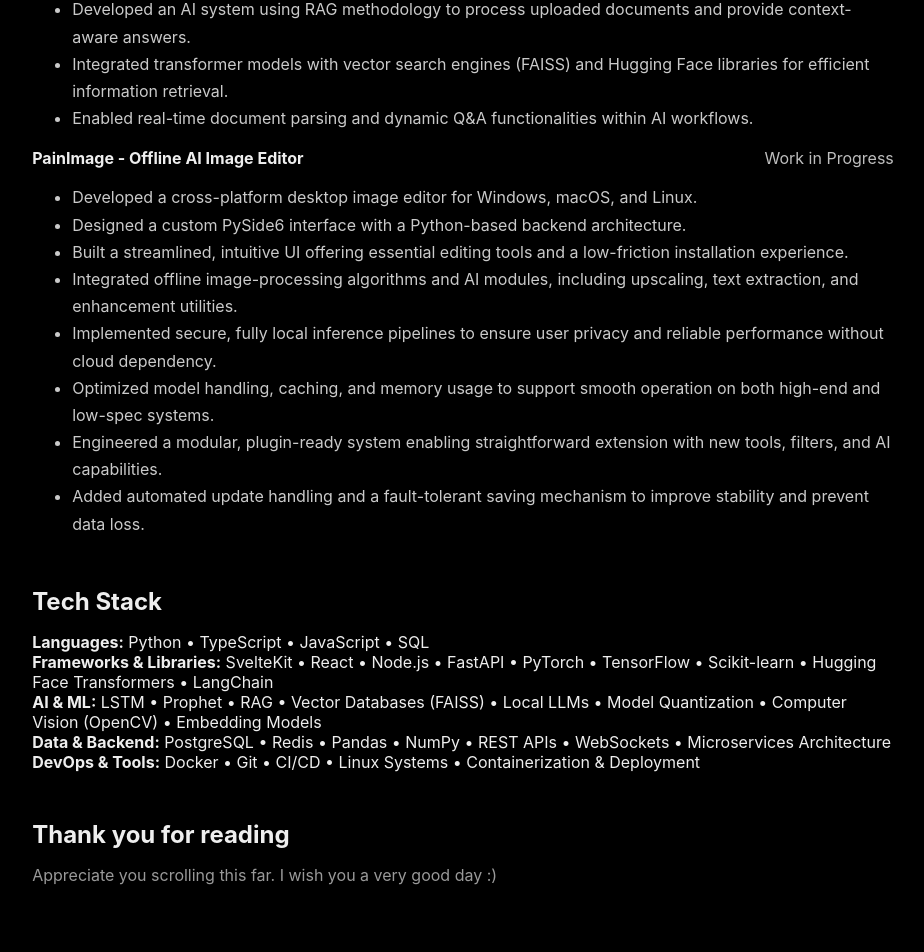
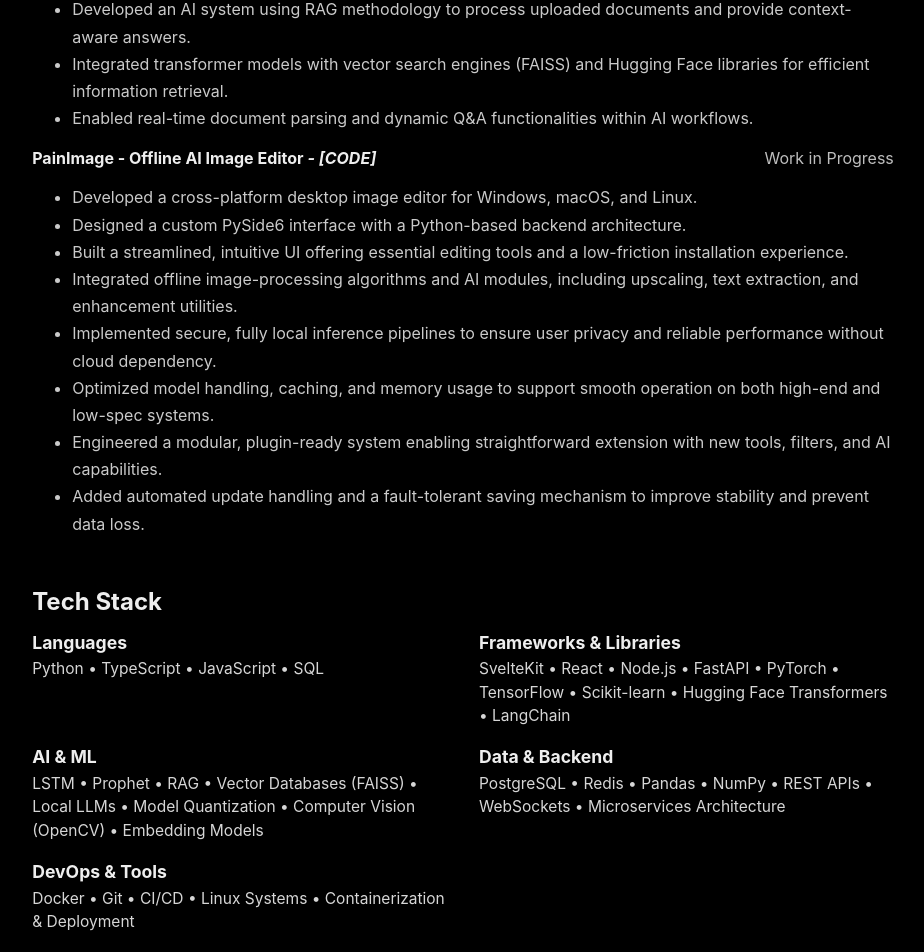
Before and after one commit to AsaeDawn/PortFolio, a SvelteKit app: page / in a window 1280 px wide. Shown: the part 970-1922 px from the top of the page, without its empty margins (177-1101 px from the left). Before the commit the page ends 1878 px from the top, so only its background shows below. Built offline with nearby package versions, Linux system fonts and the light colour scheme.

Commit message:
Tech Stack Updated + added hyperlinks

```diff
--- a/src/routes/+page.svelte
+++ b/src/routes/+page.svelte
@@ -108,7 +108,13 @@
   <h2>Projects</h2>
 
   <div class="exp-row">
-    <h4>Doc Inspec Software - RAG-based AI Application</h4>
+    <h4>
+    Doc Inspec Software - RAG-based AI Application
+    <a href="https://github.com/AsaeDawn/PainImage" target="_blank">
+      - [CODE]
+    </a>
+    </h4>
+
     <span class="date">2025</span>
   </div>
   <ul>
@@ -118,7 +124,12 @@
   </ul>
 
   <div class="exp-row">
-    <h4>PainImage - Offline AI Image Editor</h4>
+    <h4>
+    PainImage - Offline AI Image Editor
+    <a href="https://github.com/AsaeDawn/PainImage" target="_blank">
+      - [CODE]
+    </a>
+    </h4>
     <span class="date">Work in Progress</span>
 </div>
 <ul>
@@ -141,16 +152,37 @@
 <!-- TECH STACK -->
 <section class="section" transition:fade>
   <h2>Tech Stack</h2>
-  <p>
-  <strong>Languages:</strong> Python • TypeScript • JavaScript • SQL<br>
-  <strong>Frameworks & Libraries:</strong> SvelteKit • React • Node.js • FastAPI • PyTorch • TensorFlow • Scikit-learn • Hugging Face Transformers • LangChain<br>
-  <strong>AI & ML:</strong> LSTM • Prophet • RAG • Vector Databases (FAISS) • Local LLMs • Model Quantization • Computer Vision (OpenCV) • Embedding Models<br>
-  <strong>Data & Backend:</strong> PostgreSQL • Redis • Pandas • NumPy • REST APIs • WebSockets • Microservices Architecture<br>
-  <strong>DevOps & Tools:</strong> Docker • Git • CI/CD • Linux Systems • Containerization & Deployment
-</p>
 
+  <div class="tech-grid">
 
+    <div class="tech-category">
+      <h3>Languages</h3>
+      <p>Python • TypeScript • JavaScript • SQL</p>
+    </div>
+
+    <div class="tech-category">
+      <h3>Frameworks & Libraries</h3>
+      <p>SvelteKit • React • Node.js • FastAPI • PyTorch • TensorFlow • Scikit-learn • Hugging Face Transformers • LangChain</p>
+    </div>
+
+    <div class="tech-category">
+      <h3>AI & ML</h3>
+      <p>LSTM • Prophet • RAG • Vector Databases (FAISS) • Local LLMs • Model Quantization • Computer Vision (OpenCV) • Embedding Models</p>
+    </div>
+
+    <div class="tech-category">
+      <h3>Data & Backend</h3>
+      <p>PostgreSQL • Redis • Pandas • NumPy • REST APIs • WebSockets • Microservices Architecture</p>
+    </div>
+
+    <div class="tech-category">
+      <h3>DevOps & Tools</h3>
+      <p>Docker • Git • CI/CD • Linux Systems • Containerization & Deployment</p>
+    </div>
+
+  </div>
 </section>
+
 
 
 <!-- THANK YOU -->
@@ -230,6 +262,47 @@
   white-space: nowrap;
   opacity: 0.8;
 }
+
+.exp-row h4 a {
+  color: var(--text);       /* keep normal text color */
+  text-decoration: none;    /* remove underline */
+  font-style: italic;       /* make it italic */
+}
+
+.exp-row h4 a:hover {
+  color: var(--accent);     /* optional hover color */
+}
+.tech-grid {
+  display: grid;
+  grid-template-columns: 1fr 1fr;
+  gap: 1.2rem 2rem;
+  margin-top: 1rem;
+}
+
+.tech-category h3 {
+  margin: 0 0 0.3rem 0;
+  font-size: 1.1rem;
+}
+
+.tech-category p {
+  margin: 0;
+  opacity: 0.9;
+  line-height: 1.5;
+  font-size: 0.97rem;
+}
+
+/* Mobile layout */
+@media (max-width: 600px) {
+  .tech-grid {
+    grid-template-columns: 1fr;
+    gap: 1rem;
+  }
+
+  .tech-category h3 {
+    font-size: 1rem;
+  }
+}
+
 
 /* MOBILE SOCIAL ICONS */
 .socials-mobile {
```
